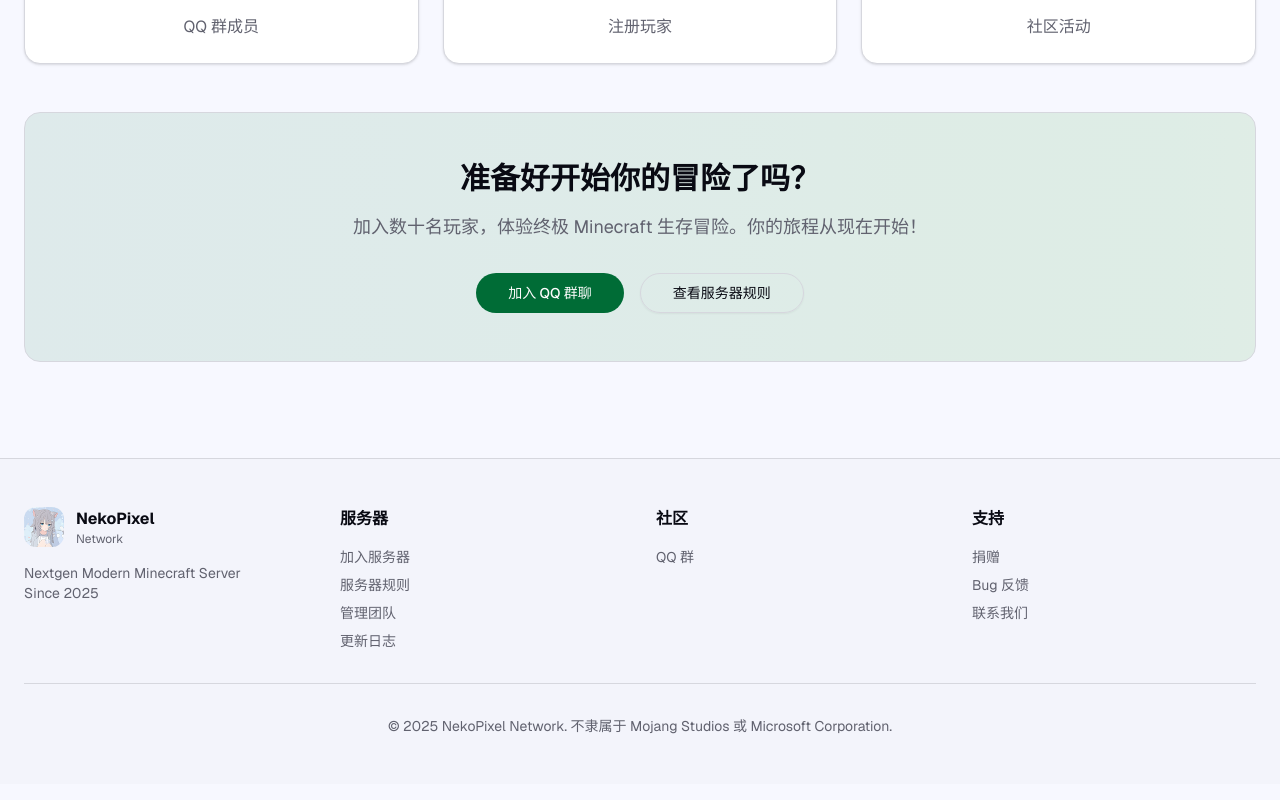
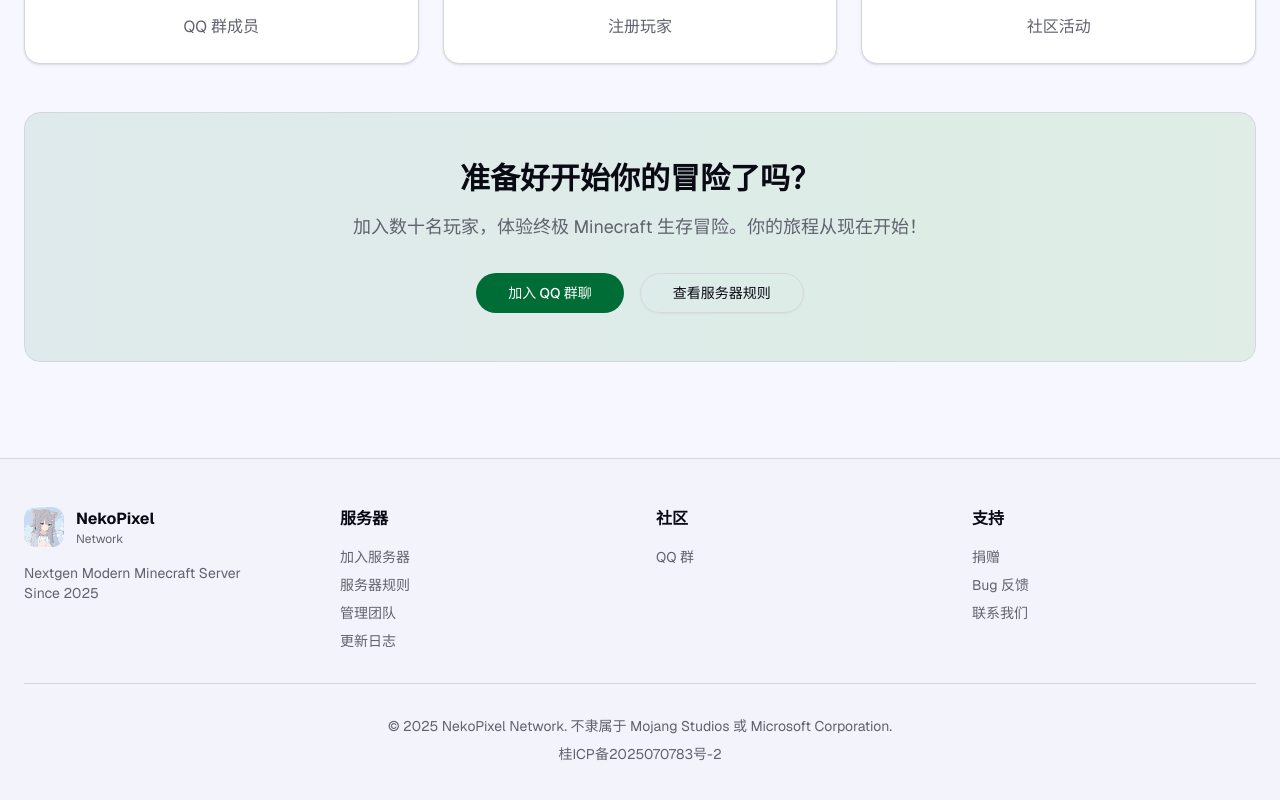
Before and after one commit to NyaStudio/NekoPixel, a Next.js app: page / in a window 1280 px wide. Shown: the part 2880-3680 px from the top of the page. Built offline with nearby package versions, Linux system fonts and the light colour scheme; no server answers.

Commit message:
feat: beian

```diff
--- a/components/footer.tsx
+++ b/components/footer.tsx
@@ -88,6 +88,16 @@
 
         <div className="pt-8 border-t border-border text-center text-sm text-muted-foreground">
           <p>© 2025 NekoPixel Network. 不隶属于 Mojang Studios 或 Microsoft Corporation.</p>
+          <p className="mt-2">
+            <a
+              href="https://beian.miit.gov.cn"
+              target="_blank"
+              rel="noopener noreferrer"
+              className="hover:text-primary transition-colors"
+            >
+              桂ICP备2025070783号-2
+            </a>
+          </p>
         </div>
       </div>
     </footer>
```
